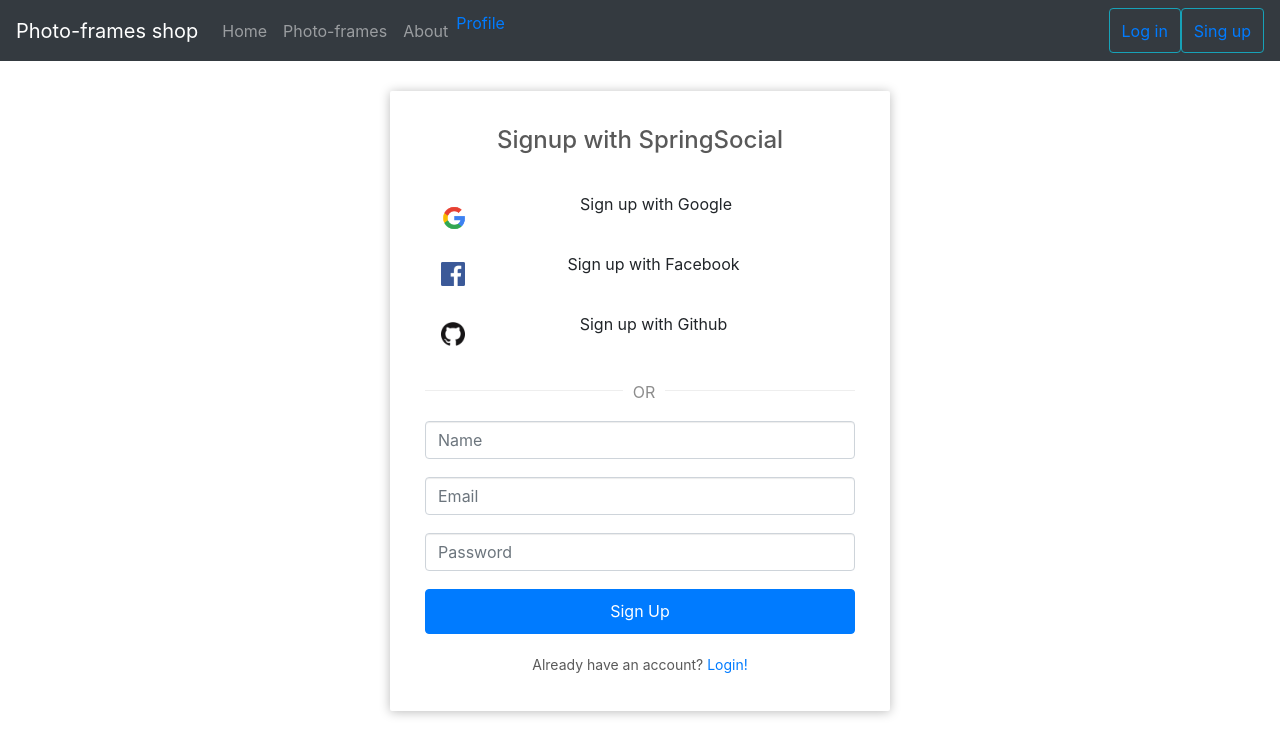
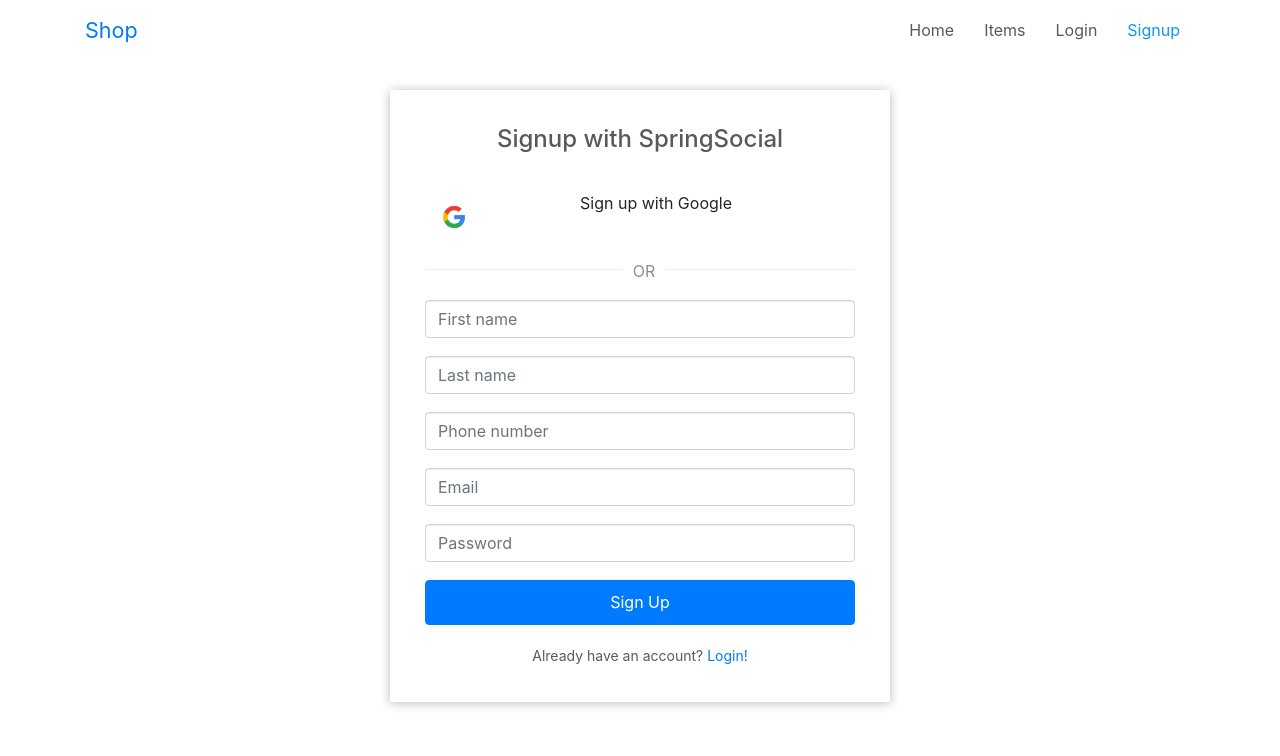
Before and after one commit to chipallino1/photo-frames-front-end, a React (Create React App) app: page /signup in a window 1280 px wide. Shown: the top 756 px of the page. Built offline with nearby package versions, Linux system fonts and the light colour scheme.

Commit message:
added login logout feature

```diff
--- a/src/app/App.js
+++ b/src/app/App.js
@@ -15,6 +15,9 @@
 import OAuth2RedirectHandler from "../user/oauth2/OAuth2RedirectHandler";
 import Header from "../my/Header";
 import Home from "../components/Home";
+import SearchContainer from "../components/SearchContainer";
+import AppHeader from "../common/AppHeader";
+
 
 class App extends Component {
     constructor(props) {
@@ -69,14 +72,17 @@
         return (
             <div className="app">
                 <div>
-                    <Header authenticated={this.state.authenticated} onLogout={this.handleLogout}/>
+                    <AppHeader authenticated={this.state.authenticated} onLogout={this.handleLogout}
+                            currentUser={this.state.currentUser}/>
                 </div>
                 <div className="app-body">
                     <Switch>
                         <Route exact path="/" component={Home}/>
+                        <Route path="/home" component={Home}/>
                         <PrivateRoute path="/profile" authenticated={this.state.authenticated}
                                       currentUser={this.state.currentUser}
                                       component={Profile}/>
+                        <Route path="/photo-frames" component={SearchContainer}/>
                         <Route path="/login"
                                render={(props) => <Login authenticated={this.state.authenticated} {...props} />}/>
                         <Route path="/signup"
--- a/src/common/AppHeader.js
+++ b/src/common/AppHeader.js
@@ -1,5 +1,5 @@
-import React, { Component } from 'react';
-import { Link, NavLink } from 'react-router-dom';
+import React, {Component} from 'react';
+import {Link, NavLink} from 'react-router-dom';
 import './AppHeader.css';
 
 class AppHeader extends Component {
@@ -8,21 +8,47 @@
             <header className="app-header">
                 <div className="container">
                     <div className="app-branding">
-                        <Link to="/" className="app-title">Spring Social</Link>
+                        <Link to="/" className="app-title">Shop</Link>
                     </div>
                     <div className="app-options">
                         <nav className="app-nav">
-                                { this.props.authenticated ? (
+                            {this.props.authenticated ? (
                                 <ul>
                                     <li>
                                         <NavLink to="/profile">Profile</NavLink>
                                     </li>
                                     <li>
+                                        <NavLink to="/Home">Home</NavLink>
+                                    </li>
+                                    <li>
+                                        <NavLink to="/photo-frames">Items</NavLink>
+                                    </li>
+                                    <li>
+                                        <NavLink to="/orders">Orders</NavLink>
+                                    </li>
+                                    {
+                                        this.props.currentUser.role === 'ADMIN' ?
+                                            (
+                                                <li>
+                                                    <NavLink to="/createItem">Home</NavLink>
+                                                </li>
+                                            ) : (
+                                                null
+                                            )
+                                    }
+
+                                    <li>
                                         <a onClick={this.props.onLogout}>Logout</a>
                                     </li>
                                 </ul>
-                                ): (
+                            ) : (
                                 <ul>
+                                    <li>
+                                        <NavLink to="/Home">Home</NavLink>
+                                    </li>
+                                    <li>
+                                        <NavLink to="/photo-frames">Items</NavLink>
+                                    </li>
                                     <li>
                                         <NavLink to="/login">Login</NavLink>
                                     </li>
--- /dev/null
+++ b/src/components/MyCard.js
@@ -0,0 +1,25 @@
+import React from 'react'
+import Button from "react-bootstrap/Button";
+import Card from "react-bootstrap/Card";
+
+class MyCard extends React.Component {
+
+    render(){
+        return (
+            <Card style={{ width: '18rem', margin: 5 }}>
+                <Card.Img variant="top" src="holder.js/100px180" />
+                <Card.Body>
+                    <Card.Title>Card Title</Card.Title>
+                    <Card.Text>
+                        Some quick example text to build on the card title and make up the bulk of
+                        the card's content.
+                    </Card.Text>
+                    <Button variant="primary">Go somewhere</Button>
+                </Card.Body>
+            </Card>
+        )
+    }
+}
+
+
+export default MyCard
--- /dev/null
+++ b/src/components/SearchContainer.js
@@ -0,0 +1,39 @@
+import React from "react";
+import Row from "react-bootstrap/Row";
+import Col from "react-bootstrap/Col";
+import Container from "react-bootstrap/Container";
+import MyCard from "./MyCard";
+
+class SearchContainer extends React.Component {
+
+    renderList(){
+        return this.props.list.map(elem => {
+            return <MyCard />
+        })
+    }
+
+    render() {
+        return (
+            <>
+                <Row>
+                    <Col xs={3}>1 of 2 (wider)</Col>
+                    <Col>
+                        <Row noGutters={true}>
+                            <MyCard />
+                            <MyCard />
+                            <MyCard /><MyCard />
+                            <MyCard /><MyCard />
+                            <MyCard />
+
+
+
+
+                        </Row>
+                    </Col>
+                </Row>
+            </>
+        );
+    }
+}
+
+export default SearchContainer;
--- a/src/my/Header.js
+++ b/src/my/Header.js
@@ -4,7 +4,7 @@
 import Nav from 'react-bootstrap/Nav';
 import Navbar from 'react-bootstrap/Navbar';
 import Form from 'react-bootstrap/Form';
-import {Link, NavLink} from 'react-router-dom';
+import {Link} from 'react-router-dom';
 
 class Header extends React.Component {
 
@@ -15,9 +15,13 @@
                     <Navbar.Brand href="/home">Photo-frames shop</Navbar.Brand>
                     <Nav className="mr-auto">
                         <Nav.Link href="/home">Home</Nav.Link>
-                        <Nav.Link href="/photo-frames">Photo-frames</Nav.Link>
+                        <Link to="/photo-frames">Photo-frames</Link>
                         <Nav.Link href="/about">About</Nav.Link>
                         <Link to="/profile">Profile</Link>
+                        {
+                            this.props.authenticated && this.props.currentUser.role === "MAIN" ?
+                                (<Link to="/profile">Users</Link>) : (null)
+                        }
                     </Nav>
                     <Form inline>
                         {this.props.authenticated ? (
--- a/src/user/signup/Signup.js
+++ b/src/user/signup/Signup.js
@@ -41,10 +41,6 @@
             <div className="social-signup">
                 <a className="btn btn-block social-btn google" href={GOOGLE_AUTH_URL}>
                     <img src={googleLogo} alt="Google" /> Sign up with Google</a>
-                <a className="btn btn-block social-btn facebook" href={FACEBOOK_AUTH_URL}>
-                    <img src={fbLogo} alt="Facebook" /> Sign up with Facebook</a>
-                <a className="btn btn-block social-btn github" href={GITHUB_AUTH_URL}>
-                    <img src={githubLogo} alt="Github" /> Sign up with Github</a>
             </div>
         );
     }
@@ -54,9 +50,11 @@
     constructor(props) {
         super(props);
         this.state = {
-            name: '',
+            firstName: '',
+            lastName: '',
             email: '',
-            password: ''
+            password: '',
+            phoneNumber:''
         }
         this.handleInputChange = this.handleInputChange.bind(this);
         this.handleSubmit = this.handleSubmit.bind(this);
@@ -90,9 +88,19 @@
         return (
             <form onSubmit={this.handleSubmit}>
                 <div className="form-item">
-                    <input type="text" name="name"
-                        className="form-control" placeholder="Name"
-                        value={this.state.name} onChange={this.handleInputChange} required/>
+                    <input type="text" name="firstName"
+                        className="form-control" placeholder="First name"
+                        value={this.state.firstName} onChange={this.handleInputChange} required/>
+                </div>
+                <div className="form-item">
+                    <input type="text" name="lastName"
+                           className="form-control" placeholder="Last name"
+                           value={this.state.lastName} onChange={this.handleInputChange} required/>
+                </div>
+                <div className="form-item">
+                    <input type="text" name="phoneNumber"
+                           className="form-control" placeholder="Phone number"
+                           value={this.state.phoneNumber} onChange={this.handleInputChange} required/>
                 </div>
                 <div className="form-item">
                     <input type="email" name="email"
--- a/src/util/APIUtils.js
+++ b/src/util/APIUtils.js
@@ -29,7 +29,7 @@
     }
 
     return request({
-        url: API_BASE_URL + "/users/1",
+        url: API_BASE_URL + "/users/me",
         method: 'GET'
     });
 }
@@ -44,7 +44,7 @@
 
 export function signup(signupRequest) {
     return request({
-        url: API_BASE_URL + "/auth/signup",
+        url: API_BASE_URL + "/users/create",
         method: 'POST',
         body: JSON.stringify(signupRequest)
     });
```
Also changed, not shown: src/user/login/Login.js (+12 -17 lines). Lines whose indentation alone changed are shown as unchanged.
